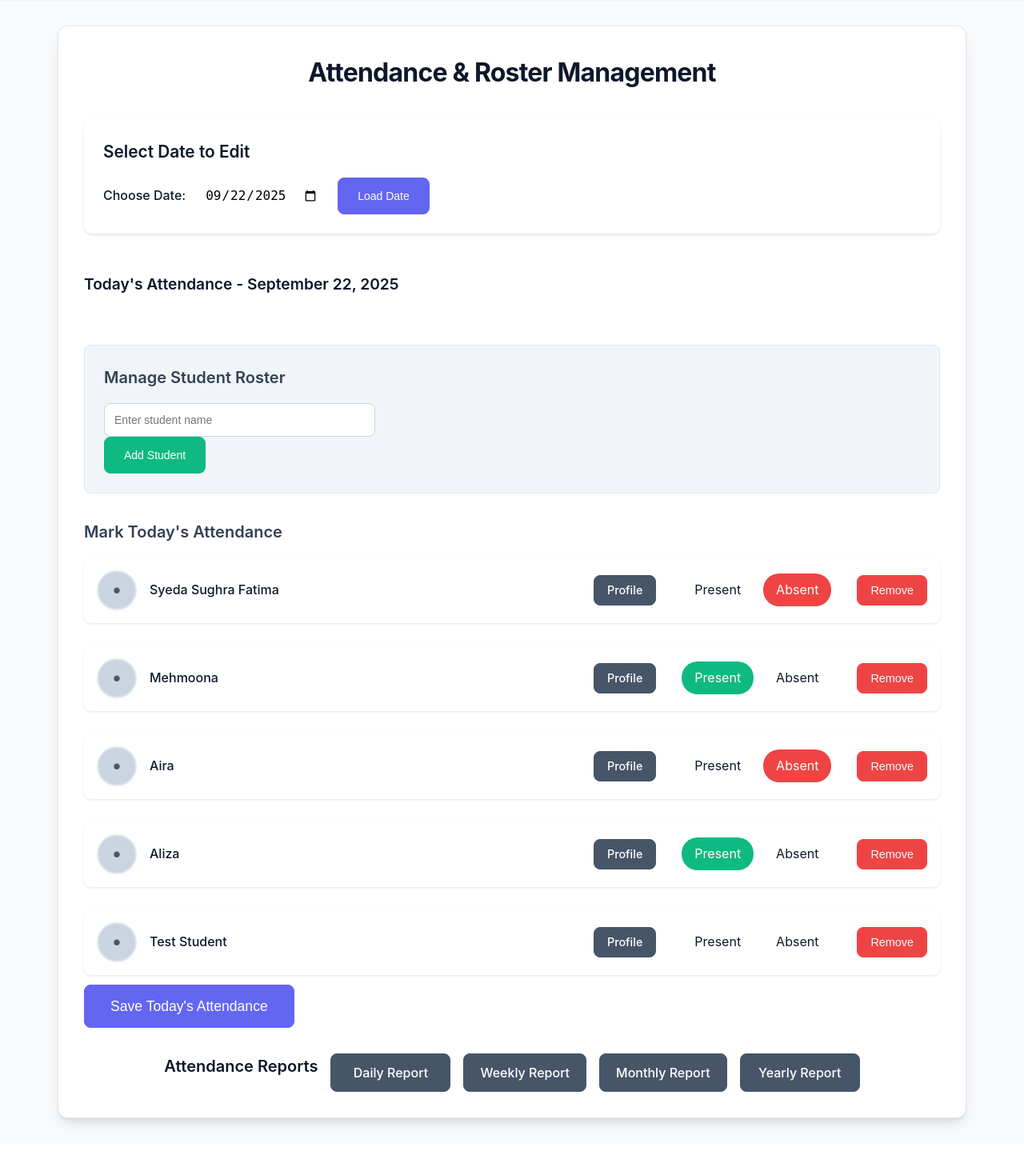
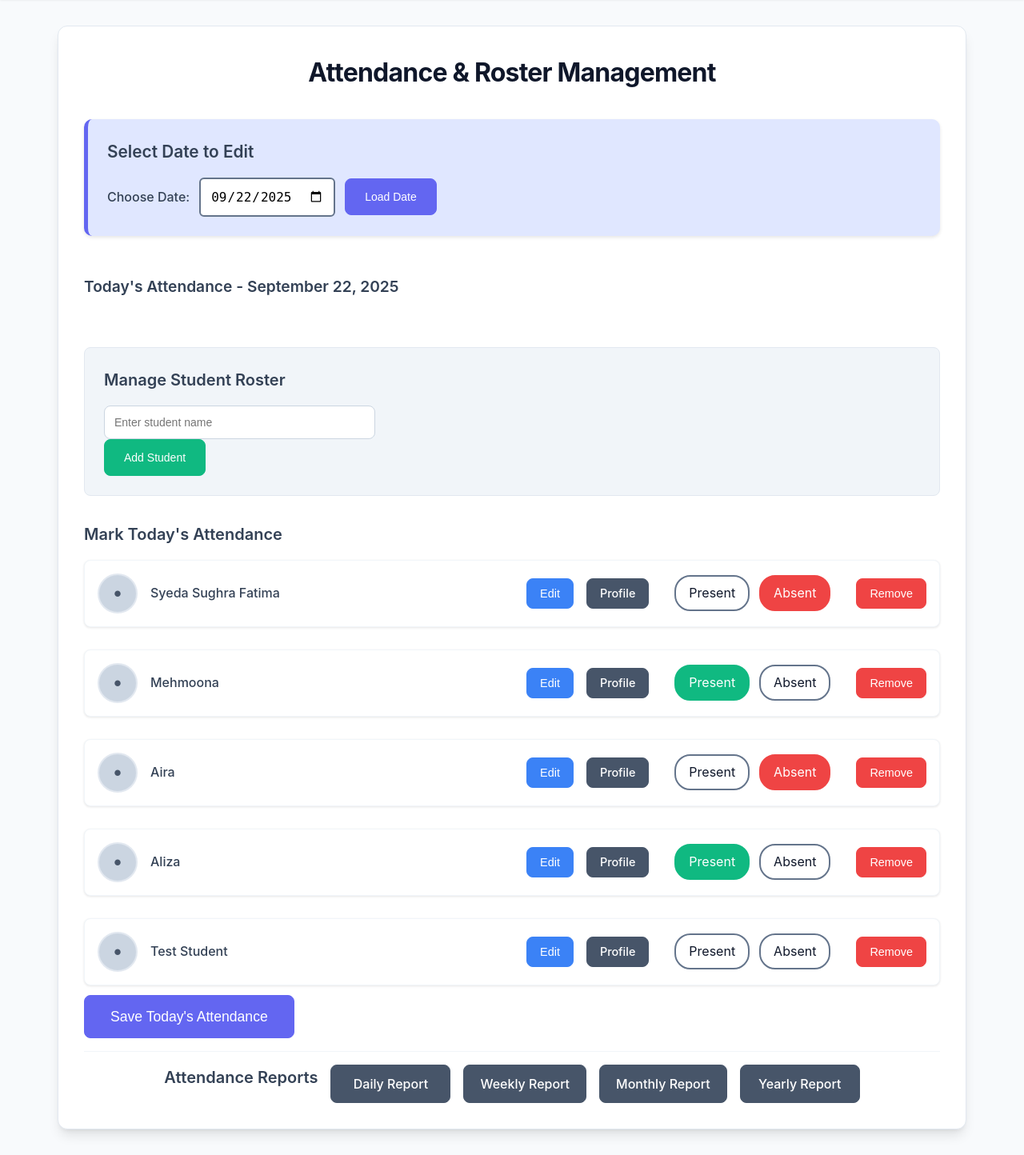
Before and after one commit to tayyabahamna-design/EDUSENSEI, a Flask app: page /attendance in a window 1280 px wide. Shown: the part 103-1547 px from the top of the page at 80% size. Before the commit the page ends 1514 px from the top, so only its background shows below. Run offline with Flask 3, Linux system fonts and the light colour scheme.

Commit message:
Update color styles and improve chatbot message display
Adds legacy color mappings to CSS, updates the .btn-info styling, and implements textContent for safer rendering of chatbot messages in templates/chatbot.html.

Replit-Commit-Author: Agent
Replit-Commit-Session-Id: e811a359-247c-491c-9f04-fa48b8e94298
Replit-Commit-Checkpoint-Type: intermediate_checkpoint
Replit-Commit-Screenshot-Url: https://storage.googleapis.com/screenshot-production-us-central1/aae0de03-32e8-4033-b269-ac9b096c8481/e811a359-247c-491c-9f04-fa48b8e94298/drEyfxc

```diff
--- a/static/css/style.css
+++ b/static/css/style.css
@@ -33,6 +33,18 @@
     --warning: #f59e0b;
     --info: #3b82f6;
 
+    /* Legacy color mappings for compatibility */
+    --blue-primary: #6366f1;
+    --blue-dark: #334155;
+    --blue-light: #e0e7ff;
+    --pink-primary: #6366f1;
+    --pink-light: #e0e7ff;
+    --yellow-primary: #f59e0b;
+    --yellow-light: #fef3c7;
+    --gray-light: #f1f5f9;
+    --gray-medium: #64748b;
+    --gray-dark: #334155;
+
     /* Modern shadows */
     --shadow-sm: 0 1px 2px 0 rgb(0 0 0 / 0.05);
     --shadow-md: 0 4px 6px -1px rgb(0 0 0 / 0.1), 0 2px 4px -2px rgb(0 0 0 / 0.1);
@@ -674,14 +686,14 @@ input[type="text"]:focus, input[type="tel"]:focus, select:focus, textarea:focus
 }
 
 .btn-info {
-    background: var(--blue-primary);
+    background: var(--info);
     color: var(--white);
-    border: none;
+    border-color: var(--info);
 }
 
 .btn-info:hover {
-    background: var(--blue-dark);
-    transform: translateY(-1px);
+    background: #2563eb;
+    border-color: #2563eb;
 }
 
 .attendance-controls {
--- a/templates/chatbot.html
+++ b/templates/chatbot.html
@@ -61,9 +61,11 @@ document.addEventListener('DOMContentLoaded', function() {
             messageDiv.innerHTML = `
                 <div class="message-avatar">${isUser ? 'You' : 'AI'}</div>
                 <div class="message-content">
-                    <p>${content}</p>
+                    <p></p>
                 </div>
             `;
+            // Set content safely to prevent XSS
+            messageDiv.querySelector('.message-content p').textContent = content;
         } else {
             messageDiv.innerHTML = `
                 <div class="message-avatar">AI</div>
```
